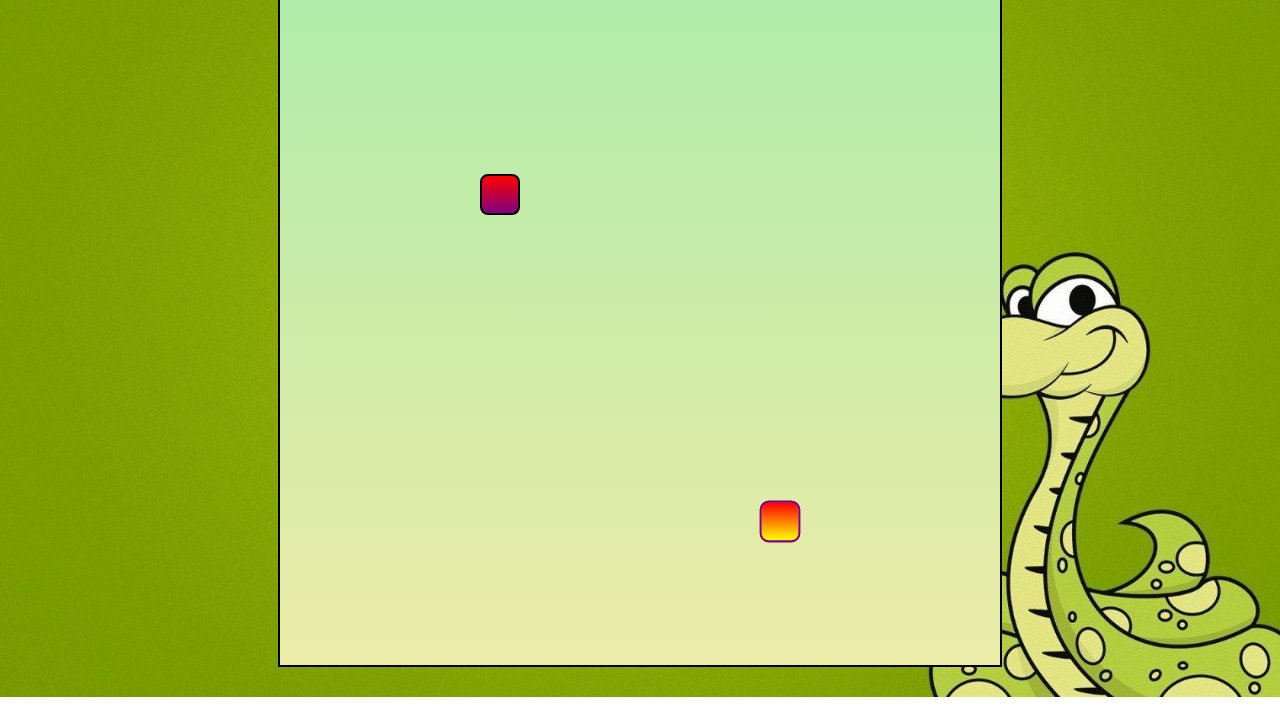
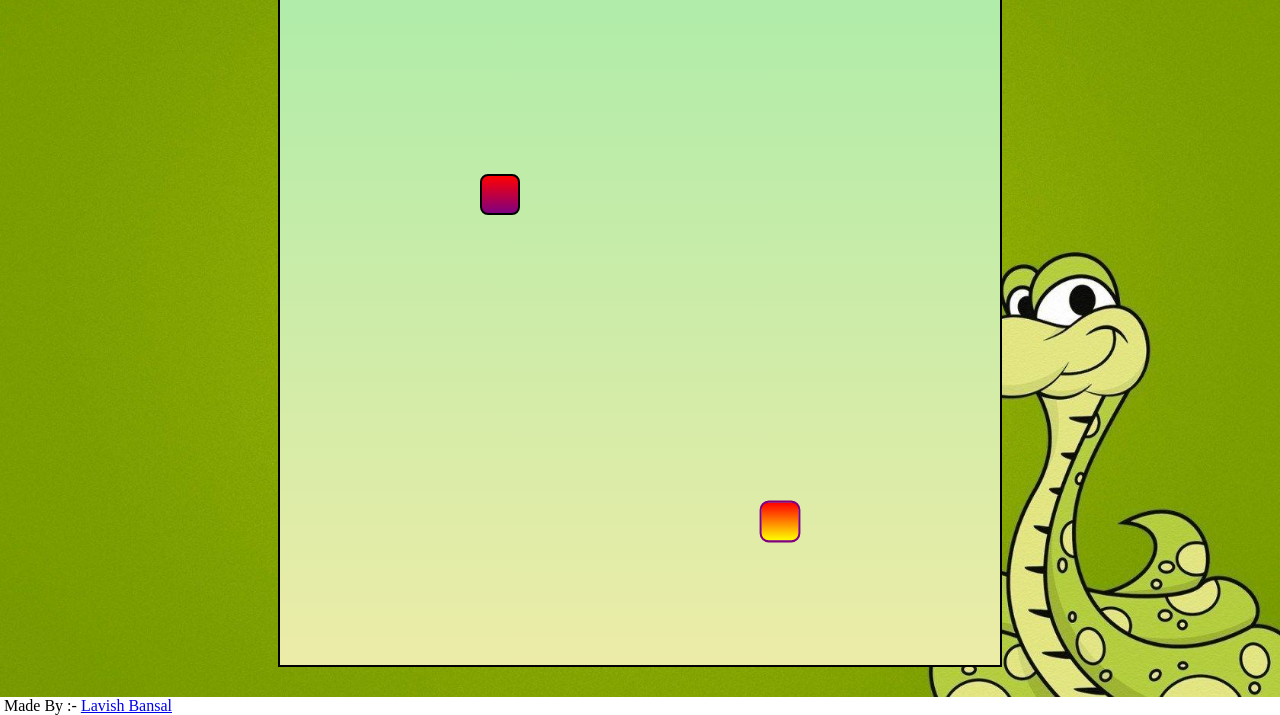
Before and after one commit to Lavish-Bansal/Snake-Game, a plain HTML site: page index.html in a window 1280 px wide. Shown: the part 103-818 px from the top of the page. Drawn offline with Linux system fonts and the light colour scheme; a web font is replaced by a local one.

Commit message:
Update index.html

```diff
--- a/index.html
+++ b/index.html
@@ -13,6 +13,16 @@
       <div id="scorebox">Score = 0</div>
       <div id="hiscorebox">HighScore = 0</div>
     </div>
+     <footer>
+      <div>
+        <p>
+          &nbsp;Made By :-
+          <a href="https://github.com/lavish-bansal" target="_blank"
+            >Lavish Bansal</a
+          >
+        </p>
+      </div>
+    </footer>
   </body>
   <script src="script/index.js"></script>
 </html>
```
